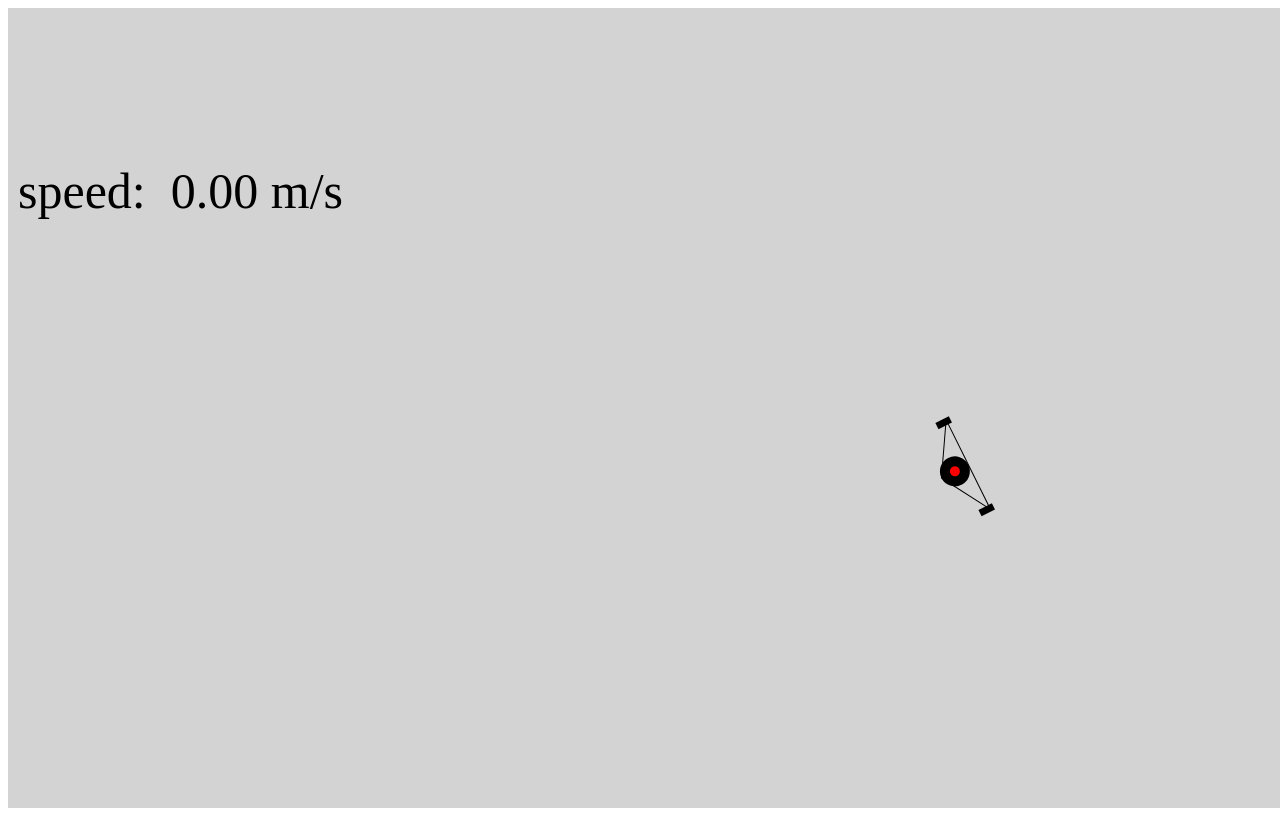
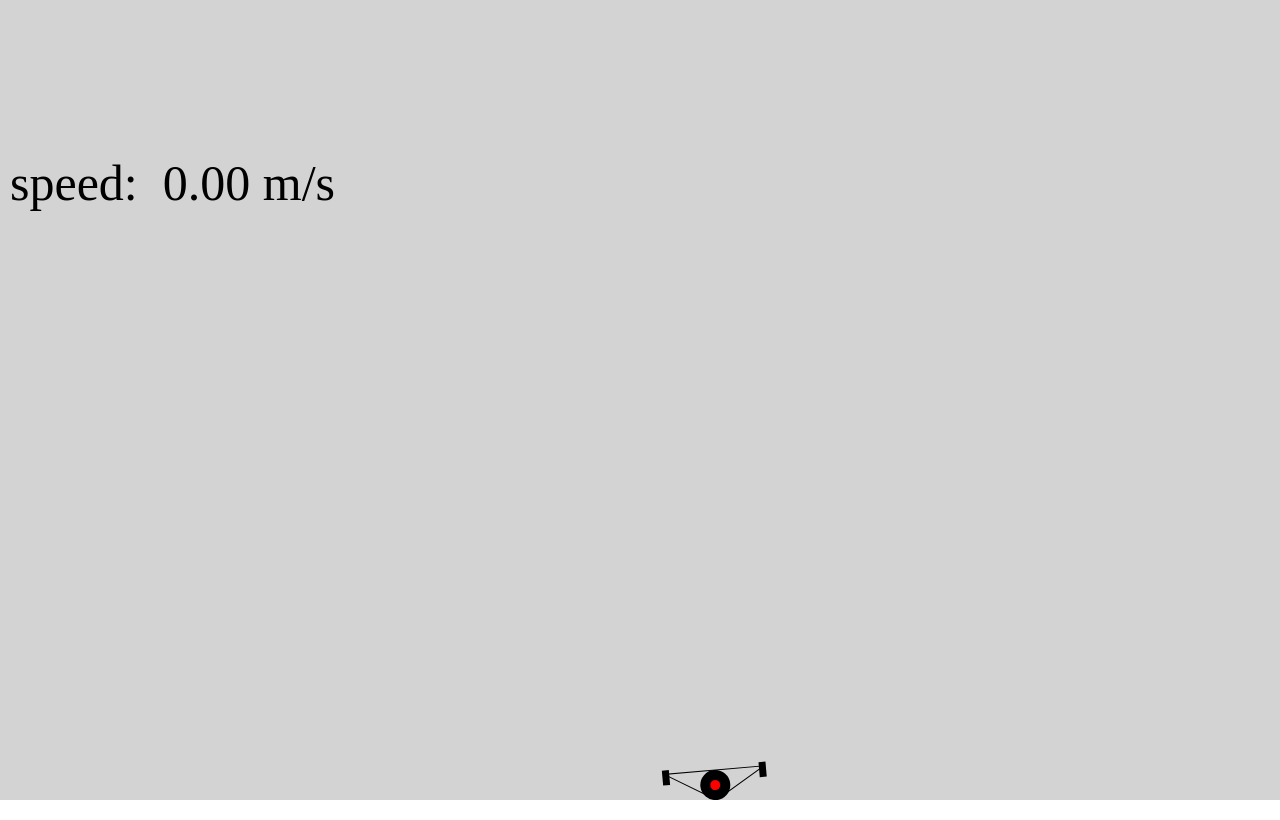
Before and after one commit to JamesMBarr/Droneageddon, a plain HTML site: page index.html in a window 1280 px wide. Drawn offline with Linux system fonts and the light colour scheme.

Commit message:
Invert the y axis

```diff
--- a/drone.js
+++ b/drone.js
@@ -1,4 +1,4 @@
-const GRAVITY = [0, 9.81];
+const GRAVITY = [0, -9.81];
 
 class Drone {
   constructor() {
@@ -55,9 +55,9 @@ class Drone {
         springForce[0] +
         this.motorThrust * this.motorThrottle[0] * Math.sin(this.theta) +
         this.motorThrust * this.motorThrottle[1] * Math.sin(this.theta),
-      GRAVITY[1] * this.mass -
-        springForce[1] -
-        this.motorThrust * this.motorThrottle[0] * Math.cos(this.theta) -
+      GRAVITY[1] * this.mass +
+        springForce[1] +
+        this.motorThrust * this.motorThrottle[0] * Math.cos(this.theta) +
         this.motorThrust * this.motorThrottle[1] * Math.cos(this.theta),
     ]; // N
 
@@ -98,8 +98,8 @@ class Drone {
     this.theta += this.omega * dt_s;
 
     // TODO: basic collision needs improving
-    if (this.pos[1] > 500 - this.height) {
-      this.pos[1] = 500 - this.height;
+    if (this.pos[1] < 10) {
+      this.pos[1] = 0;
       this.velocity = [0, 0];
       this.motorThrottle = [0, 0];
       this.omega = 0;
@@ -116,8 +116,9 @@ class Drone {
     // wrap the x-axis
     const x_mod =
       (this.pos[0] % canvas.width) + (this.pos[0] < 0 ? canvas.width : 0);
-
-    ctx.translate(x_mod, this.pos[1]);
+    // inverse the y axis
+    const y_mod = canvas.height - this.pos[1];
+    ctx.translate(x_mod, y_mod);
     ctx.rotate(this.theta);
     ctx.moveTo(0, 0);
     ctx.lineTo(this.width / 2, this.height);
--- a/style.css
+++ b/style.css
@@ -1,3 +1,9 @@
+html, body {
+    margin: 0 !important;
+    padding: 0 !important;
+    overflow: hidden;
+}
+
 #droneCanvas {
     background-color: lightgray;
 }
```
